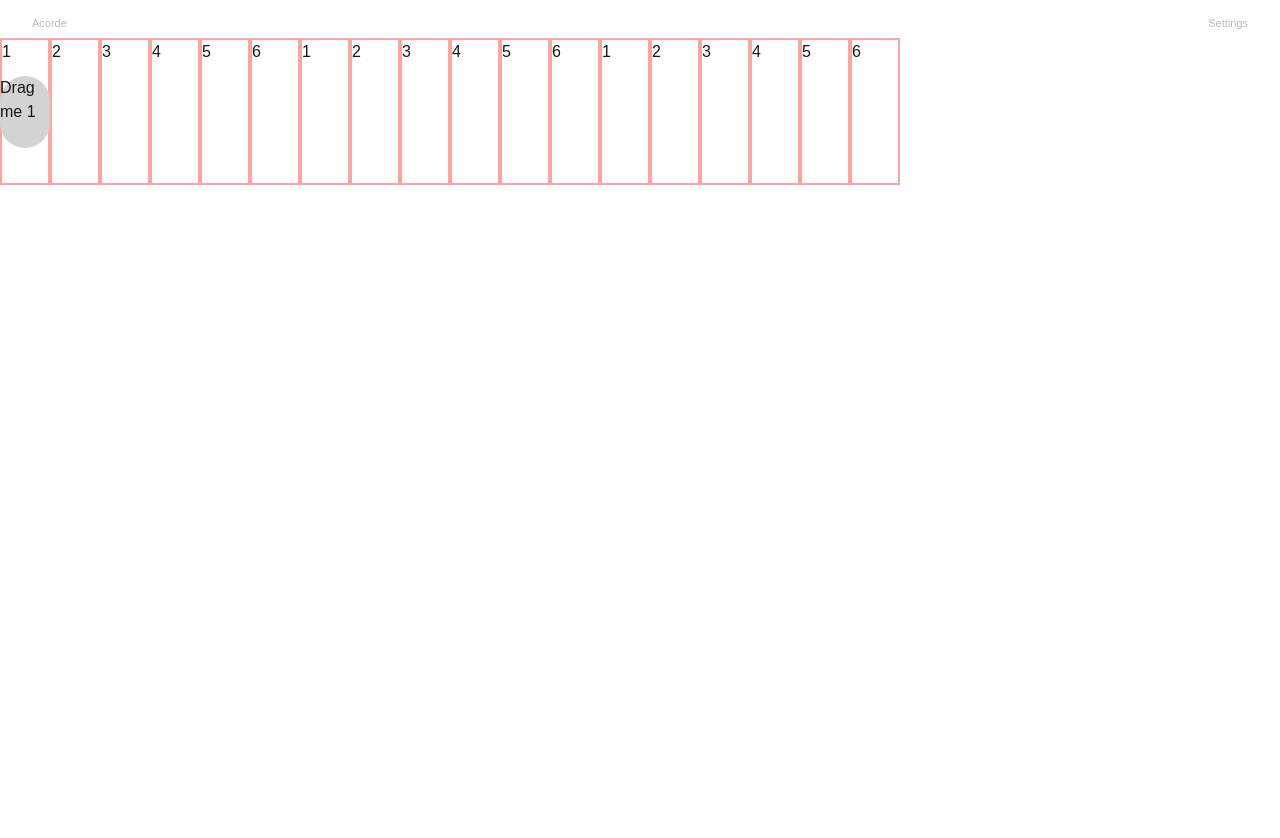
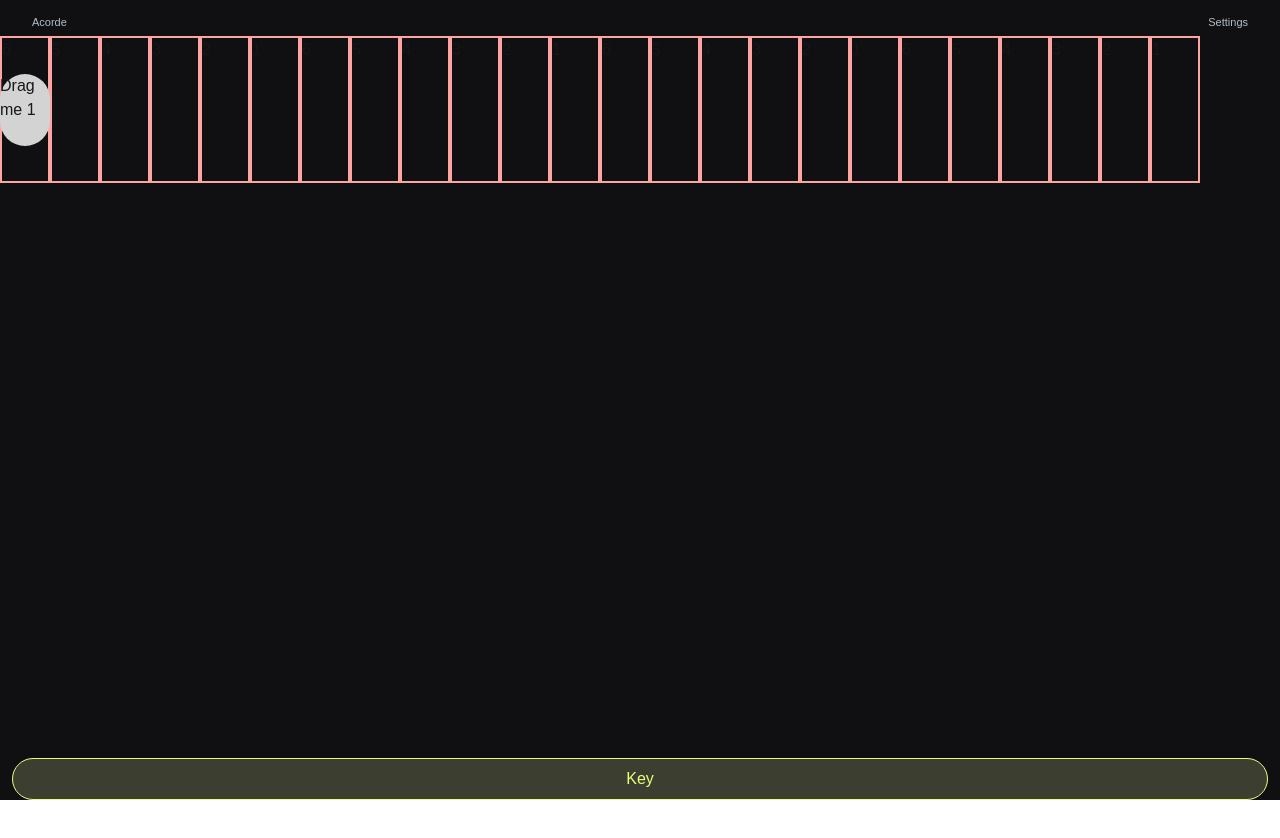
Before and after one commit to victorac/acordes, a Next.js app: page / in a window 1280 px wide. Shown: the top 838 px of the page. After the commit the page ends 800 px from the top, so only its background shows below. Built offline with nearby package versions, Linux system fonts and the light colour scheme.

Commit message:
add action bar and set app height to full screen

```diff
--- a/app/page.tsx
+++ b/app/page.tsx
@@ -1,19 +1,18 @@
 // import GridContainer from "@/components/GridContainer";
+import ActionBar from "@/components/ActionBar";
 import Neck from "@/components/Neck";
 
 export default function Home() {
   return (
-    <div className="flex flex-col w-screen items-center">
+    <div className="flex flex-col w-screen h-screen items-center bg-[#101013]">
       <nav className="flex items-center justify-between w-full h-[38px] pt-2 px-4 text-[#B3BDC7] text-[11px] leading-3">
         <h1 className="px-4">Acorde</h1>
         <a className="px-4 py-2" href="./settings">
           Settings
         </a>
       </nav>
-      <main className="flex-grow w-full">
-        {/* <GridContainer /> */}
-        <Neck/>
-      </main>
+      <Neck />
+      <ActionBar />
     </div>
   );
 }
--- /dev/null
+++ b/components/ActionBar.tsx
@@ -0,0 +1,11 @@
+const ActionBar: React.FC = () => {
+  return (
+    <div className="flex justify-center w-full px-3">
+      <button className="w-full py-2 px-4 rounded-3xl border border-[#E6FF81] bg-[#3C3F2F] text-[#E6FF81]">
+        Key
+      </button>
+    </div>
+  );
+};
+
+export default ActionBar;
--- a/components/Neck.tsx
+++ b/components/Neck.tsx
@@ -4,30 +4,38 @@ import DraggableComponent from "./DraggableComponent";
 const Neck: React.FC = () => {
   return (
     <div
-      className="grid grid-cols-[repeat(6,50px)] grid-rows-[repeat(24,147px)] sm:grid-cols-[repeat(24,50px)] sm:grid-rows-[repeat(6,147px)]
-                 overflow-y-auto sm:overflow-y-hidden sm:overflow-x-auto
-                 h-full w-full relative"
+      className="grid grid-cols-[repeat(6,50px)] grid-rows-[repeat(24,147px)] md:grid-cols-[repeat(24,50px)] md:grid-rows-[repeat(6,147px)]
+                 overflow-y-auto md:overflow-y-hidden md:overflow-x-auto
+                 h-full w-full relative flex-grow"
     >
       <DraggableComponent id={1} initialX={0} initialY={0} />
+      <div className="border-2 border-red-300 w-[50px] h-[147px]">6</div>
+      <div className="border-2 border-red-300 w-[50px] h-[147px]">5</div>
+      <div className="border-2 border-red-300 w-[50px] h-[147px]">4</div>
+      <div className="border-2 border-red-300 w-[50px] h-[147px]">3</div>
+      <div className="border-2 border-red-300 w-[50px] h-[147px]">2</div>
       <div className="border-2 border-red-300 w-[50px] h-[147px]">1</div>
+
+      <div className="border-2 border-red-300 w-[50px] h-[147px]">6</div>
+      <div className="border-2 border-red-300 w-[50px] h-[147px]">5</div>
+      <div className="border-2 border-red-300 w-[50px] h-[147px]">4</div>
+      <div className="border-2 border-red-300 w-[50px] h-[147px]">3</div>
       <div className="border-2 border-red-300 w-[50px] h-[147px]">2</div>
+      <div className="border-2 border-red-300 w-[50px] h-[147px]">1</div>
+
+      <div className="border-2 border-red-300 w-[50px] h-[147px]">6</div>
+      <div className="border-2 border-red-300 w-[50px] h-[147px]">5</div>
+      <div className="border-2 border-red-300 w-[50px] h-[147px]">4</div>
       <div className="border-2 border-red-300 w-[50px] h-[147px]">3</div>
+      <div className="border-2 border-red-300 w-[50px] h-[147px]">2</div>
+      <div className="border-2 border-red-300 w-[50px] h-[147px]">1</div>
+
+      <div className="border-2 border-red-300 w-[50px] h-[147px]">6</div>
+      <div className="border-2 border-red-300 w-[50px] h-[147px]">5</div>
       <div className="border-2 border-red-300 w-[50px] h-[147px]">4</div>
-      <div className="border-2 border-red-300 w-[50px] h-[147px]">5</div>
-      <div className="border-2 border-red-300 w-[50px] h-[147px]">6</div>
+      <div className="border-2 border-red-300 w-[50px] h-[147px]">3</div>
+      <div className="border-2 border-red-300 w-[50px] h-[147px]">2</div>
       <div className="border-2 border-red-300 w-[50px] h-[147px]">1</div>
-      <div className="border-2 border-red-300 w-[50px] h-[147px]">2</div>
-      <div className="border-2 border-red-300 w-[50px] h-[147px]">3</div>
-      <div className="border-2 border-red-300 w-[50px] h-[147px]">4</div>
-      <div className="border-2 border-red-300 w-[50px] h-[147px]">5</div>
-      <div className="border-2 border-red-300 w-[50px] h-[147px]">6</div>
-      <div className="border-2 border-red-300 w-[50px] h-[147px]">1</div>
-      <div className="border-2 border-red-300 w-[50px] h-[147px]">2</div>
-      <div className="border-2 border-red-300 w-[50px] h-[147px]">3</div>
-      <div className="border-2 border-red-300 w-[50px] h-[147px]">4</div>
-      <div className="border-2 border-red-300 w-[50px] h-[147px]">5</div>
-      <div className="border-2 border-red-300 w-[50px] h-[147px]">6</div>
-
     </div>
   );
 };
```
